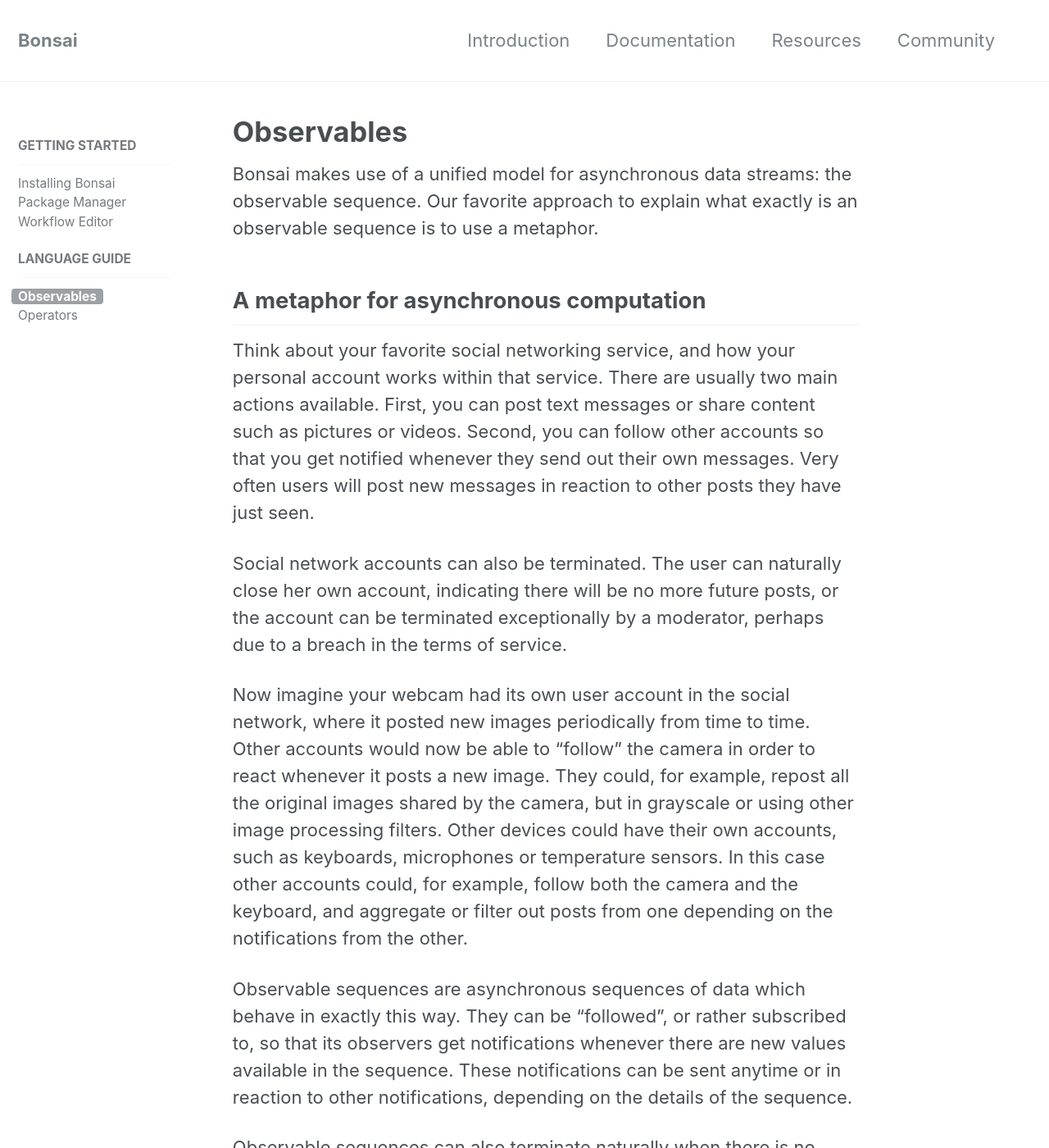
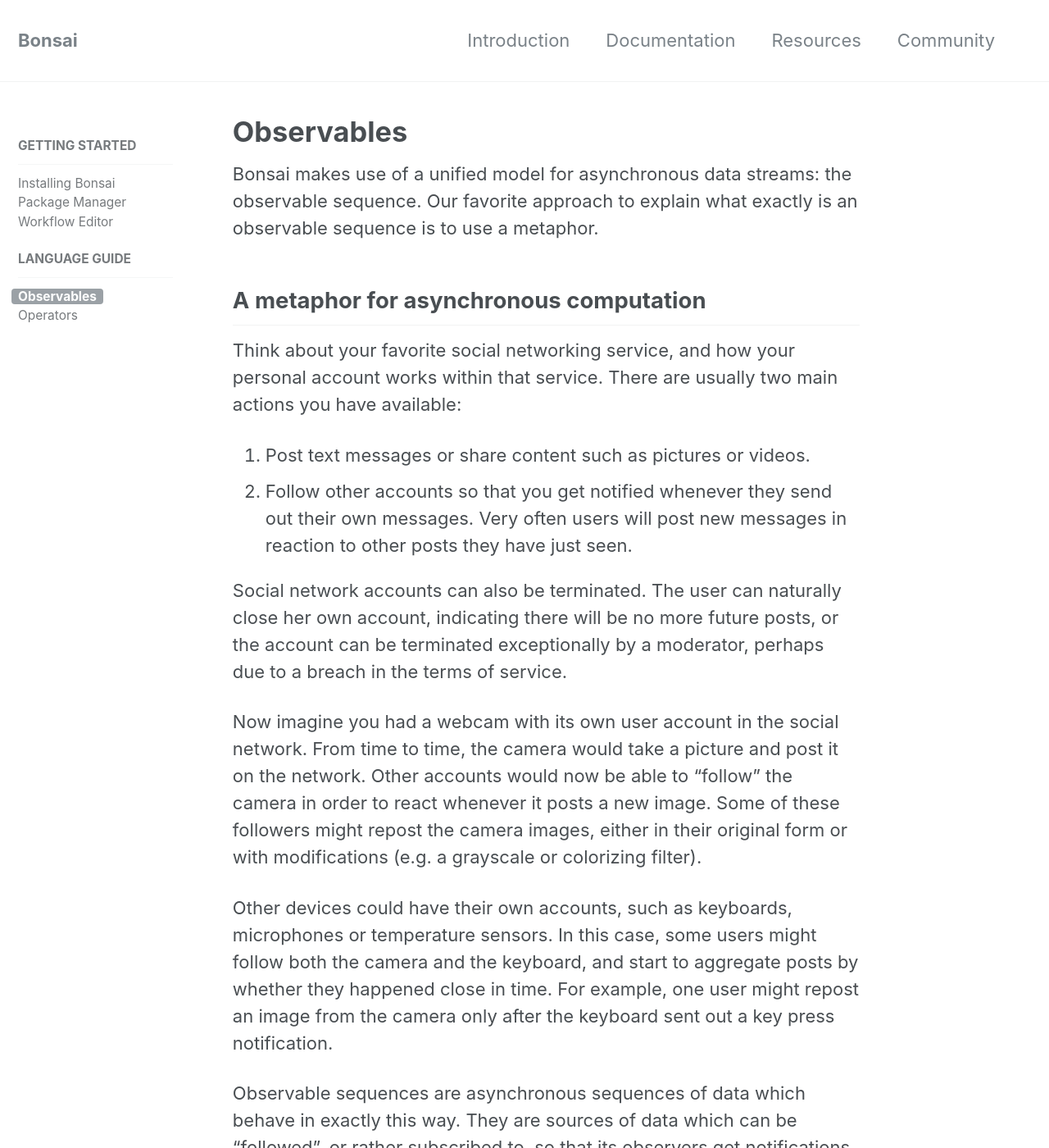
Before and after one commit to bonsai-rx/bonsai-rx.github.io, a Jekyll site: the page built from _docs/04-observables.md, in a window 1280 px wide and 1400 px high. Shown: the whole window at 82% size. Built offline with Jekyll 4.4.1, drawn with Linux system fonts in a browser that asks for light colours; some of the changed text lies outside the part shown.

Commit message:
Updated description of observable metaphor

```diff
--- a/_docs/04-observables.md
+++ b/_docs/04-observables.md
@@ -9,13 +9,18 @@ Bonsai makes use of a unified model for asynchronous data streams: the observabl
 
 ## A metaphor for asynchronous computation
 
-Think about your favorite social networking service, and how your personal account works within that service. There are usually two main actions available. First, you can post text messages or share content such as pictures or videos. Second, you can follow other accounts so that you get notified whenever they send out their own messages. Very often users will post new messages in reaction to other posts they have just seen.
+Think about your favorite social networking service, and how your personal account works within that service. There are usually two main actions you have available:
+
+1. Post text messages or share content such as pictures or videos.
+2. Follow other accounts so that you get notified whenever they send out their own messages. Very often users will post new messages in reaction to other posts they have just seen.
 
 Social network accounts can also be terminated. The user can naturally close her own account, indicating there will be no more future posts, or the account can be terminated exceptionally by a moderator, perhaps due to a breach in the terms of service.
 
-Now imagine your webcam had its own user account in the social network, where it posted new images periodically from time to time. Other accounts would now be able to "follow" the camera in order to react whenever it posts a new image. They could, for example, repost all the original images shared by the camera, but in grayscale or using other image processing filters. Other devices could have their own accounts, such as keyboards, microphones or temperature sensors. In this case other accounts could, for example, follow both the camera and the keyboard, and aggregate or filter out posts from one depending on the notifications from the other.
+Now imagine you had a webcam with its own user account in the social network. From time to time, the camera would take a picture and post it on the network. Other accounts would now be able to "follow" the camera in order to react whenever it posts a new image. Some of these followers might repost the camera images, either in their original form or with modifications (e.g. a grayscale or colorizing filter).
 
-Observable sequences are asynchronous sequences of data which behave in exactly this way. They can be "followed", or rather subscribed to, so that its observers get notifications whenever there are new values available in the sequence. These notifications can be sent anytime or in reaction to other notifications, depending on the details of the sequence.
+Other devices could have their own accounts, such as keyboards, microphones or temperature sensors. In this case, some users might follow both the camera and the keyboard, and start to aggregate posts by whether they happened close in time. For example, one user might repost an image from the camera only after the keyboard sent out a key press notification.
+
+Observable sequences are asynchronous sequences of data which behave in exactly this way. They are sources of data which can be "followed", or rather subscribed to, so that its observers get notifications whenever there are new values available in the sequence. Observable sequences can generate notifications spontaneously or in reaction to notifications from other sequences they are subscribing.
 
 Observable sequences can also terminate naturally when there is no more data to send out, or exceptionally, if there is an error with the device or during data processing.
 
```
